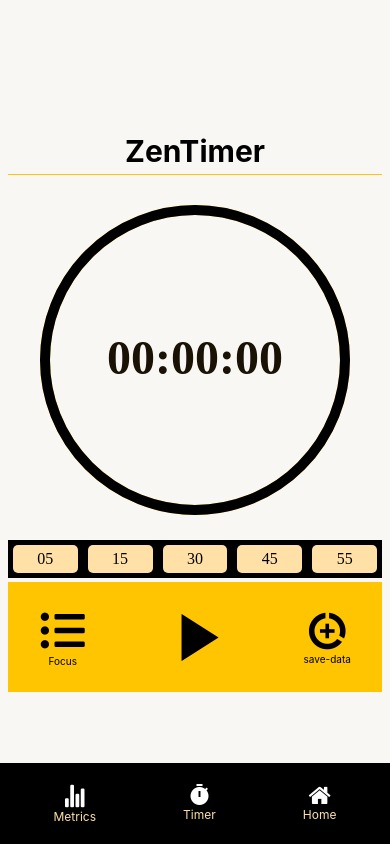
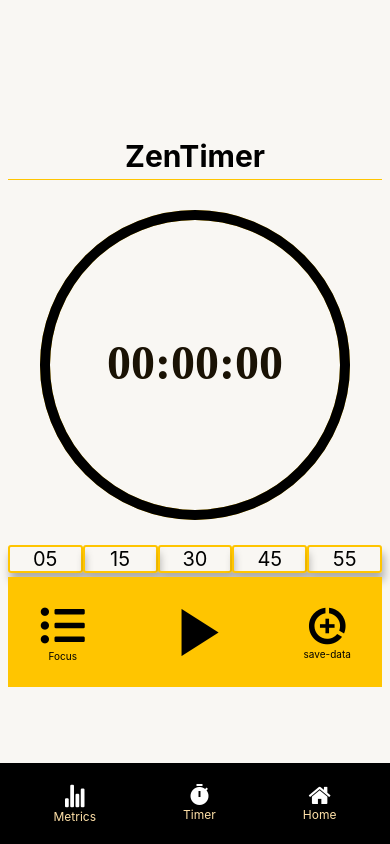
Before and after one commit to Lenindelrionicaragua/HabitTrackerAppFront, a React Native app: screen /StopwatchScreen in a window 390 px wide. Built offline with nearby package versions, Linux system fonts and the light colour scheme; what expo-web-browser would draw is missing.

Commit message:
Change the time buttons style

```diff
--- a/screens/StopwatchScreen/StopwatchScreen.js
+++ b/screens/StopwatchScreen/StopwatchScreen.js
@@ -15,9 +15,10 @@ import {
   StyledButtonLeft,
   StyledButtonRight,
   StyledStartButton,
-  DotTimeButtonsContainer,
-  DotTimeButton,
+  TimeButtonsContainer,
+  TimeButton,
   RowContainer,
+  ButtonTimeText,
   ButtonText
 } from "./StopwatchScreenStyles";
 
@@ -228,23 +229,23 @@ const StopwatchScreen = () => {
           </SvgText>
         </Svg>
       </View>
-      <DotTimeButtonsContainer>
-        <DotTimeButton onPress={() => handleTimeSelection(5 * 60)}>
-          05
-        </DotTimeButton>
-        <DotTimeButton onPress={() => handleTimeSelection(15 * 60)}>
-          15
-        </DotTimeButton>
-        <DotTimeButton onPress={() => handleTimeSelection(30 * 60)}>
-          30
-        </DotTimeButton>
-        <DotTimeButton onPress={() => handleTimeSelection(45 * 60)}>
-          45
-        </DotTimeButton>
-        <DotTimeButton onPress={() => handleTimeSelection(55 * 60)}>
-          55
-        </DotTimeButton>
-      </DotTimeButtonsContainer>
+      <TimeButtonsContainer>
+        <TimeButton onPress={() => handleTimeSelection(5 * 60)}>
+          <ButtonTimeText>05</ButtonTimeText>
+        </TimeButton>
+        <TimeButton onPress={() => handleTimeSelection(15 * 60)}>
+          <ButtonTimeText>15</ButtonTimeText>
+        </TimeButton>
+        <TimeButton onPress={() => handleTimeSelection(30 * 60)}>
+          <ButtonTimeText>30</ButtonTimeText>
+        </TimeButton>
+        <TimeButton onPress={() => handleTimeSelection(45 * 60)}>
+          <ButtonTimeText>45</ButtonTimeText>
+        </TimeButton>
+        <TimeButton onPress={() => handleTimeSelection(55 * 60)}>
+          <ButtonTimeText>55</ButtonTimeText>
+        </TimeButton>
+      </TimeButtonsContainer>
       <RowContainer>
         <StyledButtonLeft onPress={handleActivityChange}>
           <FontAwesome5 name="list-ul" size={44} color="black" />
--- a/screens/StopwatchScreen/StopwatchScreenStyles.js
+++ b/screens/StopwatchScreen/StopwatchScreenStyles.js
@@ -6,7 +6,7 @@ import { Colors } from "../../styles/AppStyles";
 const { white, orange, grey, yellow, lightGrey, black } = Colors;
 
 const green = "#00ff00";
-const red = "#ff0000";
+const red = "#BF4F74;";
 
 const paddingBottom = Platform.OS === "web" ? "7%" : "0%";
 const marginTop = Platform.OS === "web" ? "1%" : "2%";
@@ -49,24 +49,30 @@ export const Line = styled(View)`
   padding-vertical: 0px;
 `;
 
-export const DotTimeButton = styled(Pressable)`
-  flex: 1;
-  flex-direction: row;
-  padding: 5px 30px 5px 30px;
-  margin: 5px;
-  align-items: center;
-  justify-content: center;
-  background-color: ${white};
-  border-radius: 5px;
-`;
-
-export const DotTimeButtonsContainer = styled(View)`
+export const TimeButtonsContainer = styled(View)`
   flex-direction: row;
   align-items: center;
   justify-content: space-between;
   width: 100%;
   padding: 0%;
-  background-color: ${black};
+`;
+
+export const TimeButton = styled(Pressable)`
+  flex: 1;
+  flex-direction: row;
+  align-items: center;
+  justify-content: center;
+  color: ${orange};
+  margin: 0px;
+  border-width: 2px;
+  border-radius: 3px;
+  border-color: ${orange};
+  box-shadow: 2px 8px 8px rgba(0, 0, 0, 0.3);
+`;
+
+export const ButtonTimeText = styled(Text)`
+  color: ${black};
+  font-size: 20px;
 `;
 
 export const ButtonText = styled(Text)`
```
